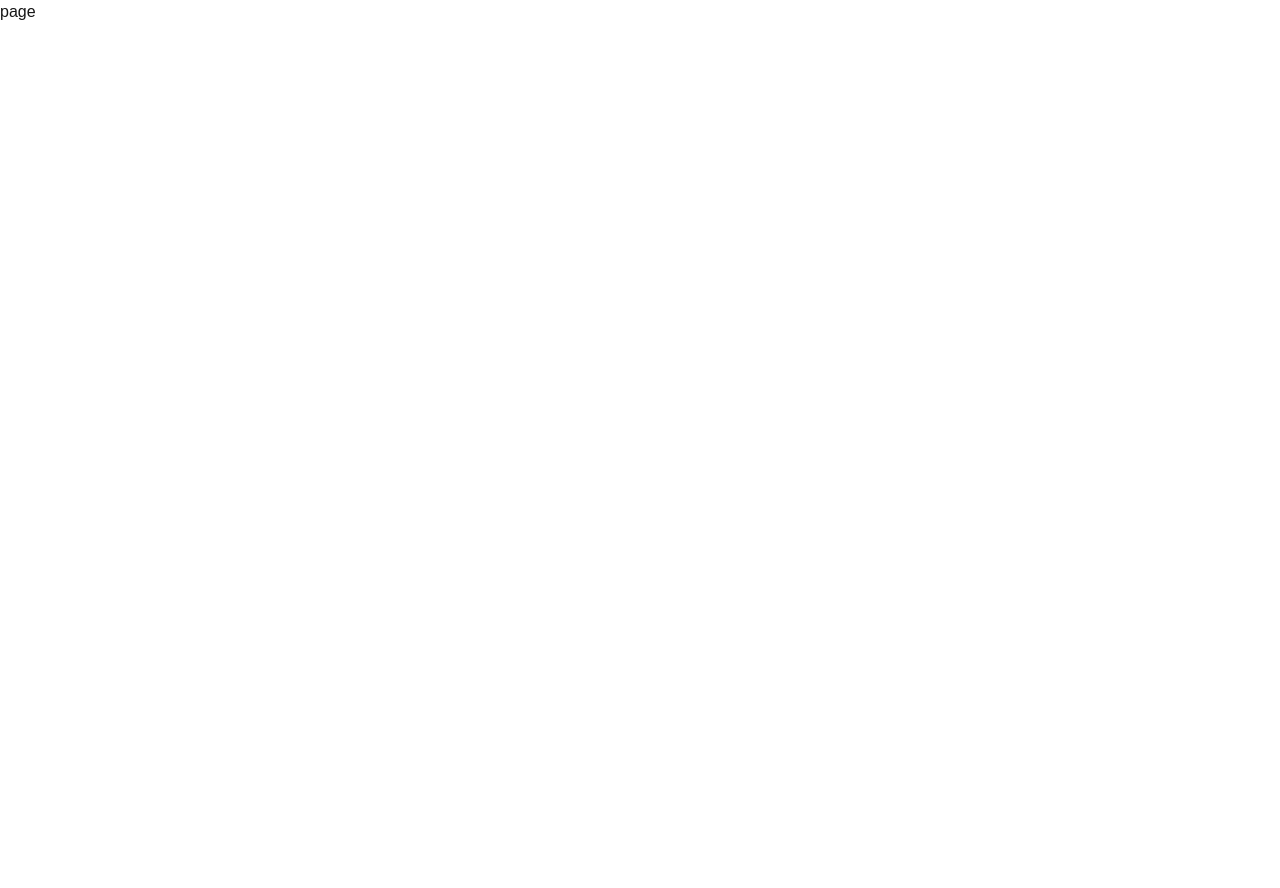
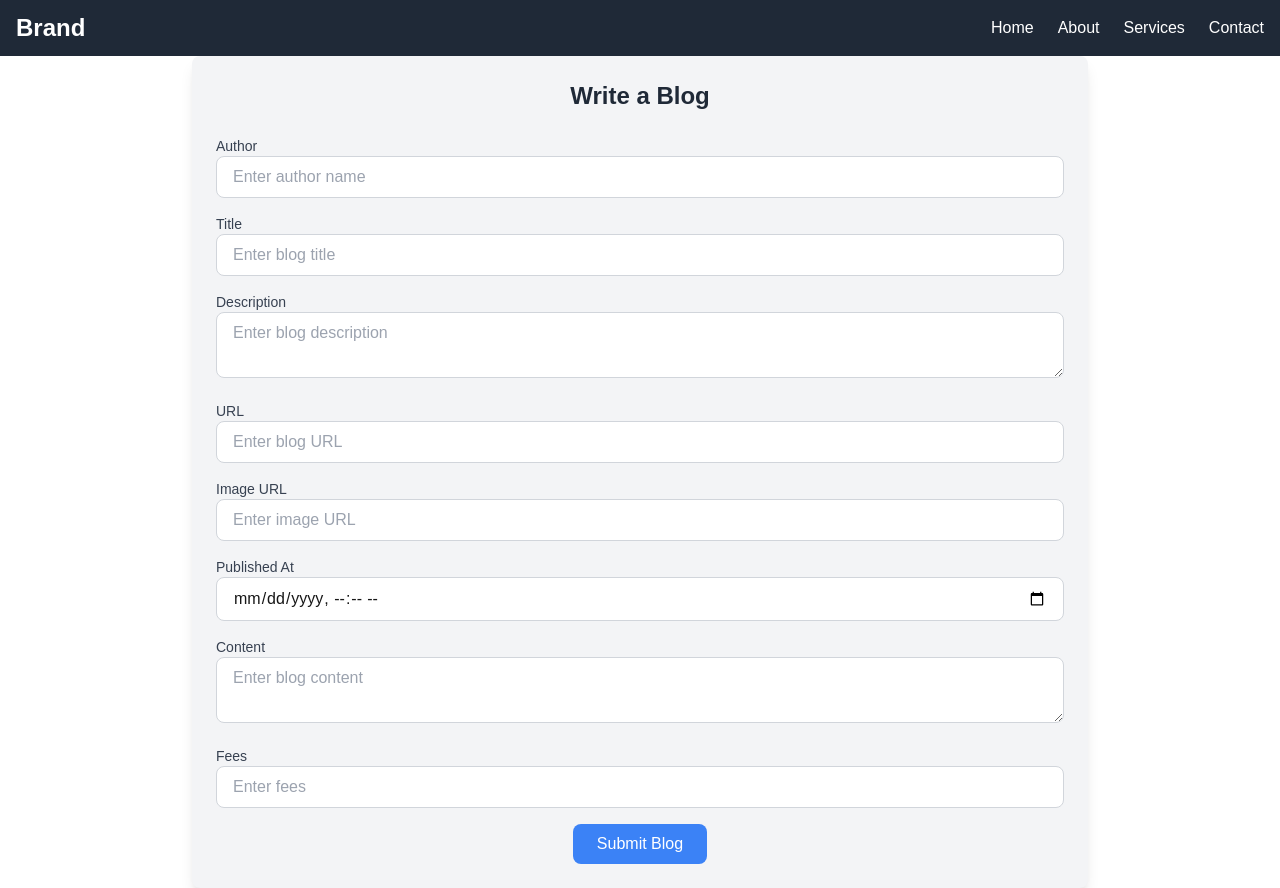
Before and after one commit to shikhar2311/SportsDunia, a Next.js app: page /pages/AddYourBlog in a window 1280 px wide. Before the commit the page ends 800 px from the top, so only its background shows below. Built offline with nearby package versions, Linux system fonts and the light colour scheme.

Commit message:
further additions in the UI

```diff
--- a/src/app/pages/AddYourBlog/page.js
+++ b/src/app/pages/AddYourBlog/page.js
@@ -1,9 +1,152 @@
-import React from 'react'
+'use client'
+import Navbar from '@/app/ui/Navbar';
+import React, { useState } from 'react';
 
-function page() {
+const page= () => {
+  const [formData, setFormData] = useState({
+    author: '',
+    title: '',
+    description: '',
+    url: '',
+    urlToImage: '',
+    publishedAt: '',
+    content: '',
+    fees: ''
+  });
+
+  const handleChange = (e) => {
+    const { name, value } = e.target;
+    setFormData({
+      ...formData,
+      [name]: value,
+    });
+  };
+
+  const handleSubmit = (e) => {
+    e.preventDefault();
+    console.log(formData);
+    // Add logic to handle form submission
+  };
+
   return (
-    <div>page</div>
-  )
-}
+   <div>
+     <Navbar/>
+     <div className="max-w-4xl mx-auto p-6 bg-gray-100 rounded-lg shadow-lg">
+      <h2 className="text-2xl font-bold text-gray-800 mb-6 text-center">Write a Blog</h2>
+      <form onSubmit={handleSubmit} className="space-y-4">
+        <div>
+          <label htmlFor="author" className="block text-sm font-medium text-gray-700">Author</label>
+          <input
+            type="text"
+            id="author"
+            name="author"
+            value={formData.author}
+            onChange={handleChange}
+            placeholder="Enter author name"
+            className="w-full px-4 py-2 border border-gray-300 rounded-lg focus:outline-none focus:ring-2 focus:ring-blue-500"
+          />
+        </div>
 
-export default page
+        <div>
+          <label htmlFor="title" className="block text-sm font-medium text-gray-700">Title</label>
+          <input
+            type="text"
+            id="title"
+            name="title"
+            value={formData.title}
+            onChange={handleChange}
+            placeholder="Enter blog title"
+            className="w-full px-4 py-2 border border-gray-300 rounded-lg focus:outline-none focus:ring-2 focus:ring-blue-500"
+          />
+        </div>
+
+        <div>
+          <label htmlFor="description" className="block text-sm font-medium text-gray-700">Description</label>
+          <textarea
+            id="description"
+            name="description"
+            value={formData.description}
+            onChange={handleChange}
+            placeholder="Enter blog description"
+            className="w-full px-4 py-2 border border-gray-300 rounded-lg focus:outline-none focus:ring-2 focus:ring-blue-500"
+          ></textarea>
+        </div>
+
+        <div>
+          <label htmlFor="url" className="block text-sm font-medium text-gray-700">URL</label>
+          <input
+            type="url"
+            id="url"
+            name="url"
+            value={formData.url}
+            onChange={handleChange}
+            placeholder="Enter blog URL"
+            className="w-full px-4 py-2 border border-gray-300 rounded-lg focus:outline-none focus:ring-2 focus:ring-blue-500"
+          />
+        </div>
+
+        <div>
+          <label htmlFor="urlToImage" className="block text-sm font-medium text-gray-700">Image URL</label>
+          <input
+            type="url"
+            id="urlToImage"
+            name="urlToImage"
+            value={formData.urlToImage}
+            onChange={handleChange}
+            placeholder="Enter image URL"
+            className="w-full px-4 py-2 border border-gray-300 rounded-lg focus:outline-none focus:ring-2 focus:ring-blue-500"
+          />
+        </div>
+
+        <div>
+          <label htmlFor="publishedAt" className="block text-sm font-medium text-gray-700">Published At</label>
+          <input
+            type="datetime-local"
+            id="publishedAt"
+            name="publishedAt"
+            value={formData.publishedAt}
+            onChange={handleChange}
+            className="w-full px-4 py-2 border border-gray-300 rounded-lg focus:outline-none focus:ring-2 focus:ring-blue-500"
+          />
+        </div>
+
+        <div>
+          <label htmlFor="content" className="block text-sm font-medium text-gray-700">Content</label>
+          <textarea
+            id="content"
+            name="content"
+            value={formData.content}
+            onChange={handleChange}
+            placeholder="Enter blog content"
+            className="w-full px-4 py-2 border border-gray-300 rounded-lg focus:outline-none focus:ring-2 focus:ring-blue-500"
+          ></textarea>
+        </div>
+
+        <div>
+          <label htmlFor="fees" className="block text-sm font-medium text-gray-700">Fees</label>
+          <input
+            type="number"
+            id="fees"
+            name="fees"
+            value={formData.fees}
+            onChange={handleChange}
+            placeholder="Enter fees"
+            className="w-full px-4 py-2 border border-gray-300 rounded-lg focus:outline-none focus:ring-2 focus:ring-blue-500"
+          />
+        </div>
+
+        <div className="text-center">
+          <button
+            type="submit"
+            className="px-6 py-2 bg-blue-500 text-white font-medium rounded-lg hover:bg-blue-600 focus:outline-none focus:ring-2 focus:ring-blue-500"
+          >
+            Submit Blog
+          </button>
+        </div>
+      </form>
+    </div>
+   </div>
+  );
+};
+
+export default page;
--- a/src/app/pages/Dashboard/ArticleSection.jsx
+++ b/src/app/pages/Dashboard/ArticleSection.jsx
@@ -1,5 +1,6 @@
 import BlogSection from '@/app/ui/BlogCard'
 import React from 'react'
+import Link from 'next/link'
 
 function ArticleSection() {
 
@@ -14,50 +15,6 @@ function ArticleSection() {
           "urlToImage": "https://example.com/images/minimalism.jpg",
           "publishedAt": "2024-12-20T10:30:00Z",
           "content": "Minimalism is more than a design trend; it’s a lifestyle choice. In this blog, we explore practical steps to declutter your life..."
-        },
-        {
-          "id": 2,
-          "author": "Rajesh Kumar",
-          "title": "Mastering JavaScript: Top Tips for Developers",
-          "theme": "Technology",
-          "description": "A collection of best practices and tips for JavaScript developers to improve their coding skills.",
-          "url": "https://example.com/blogs/mastering-javascript",
-          "urlToImage": "https://example.com/images/javascript-tips.jpg",
-          "publishedAt": "2024-11-15T08:00:00Z",
-          "content": "JavaScript is an essential language for web development. In this blog, we cover tips for optimizing code and debugging effectively..."
-        },
-        {
-          "id": 3,
-          "author": "Sophia Lee",
-          "title": "The Art of Baking: Secrets to Perfect Pastries",
-          "theme": "Food",
-          "description": "Unlock the secrets to baking delicious pastries with expert tips and foolproof recipes.",
-          "url": "https://example.com/blogs/baking-secrets",
-          "urlToImage": "https://example.com/images/baking-pastries.jpg",
-          "publishedAt": "2024-10-10T14:45:00Z",
-          "content": "Baking is both a science and an art. From flaky croissants to soft muffins, learn how to achieve perfection in your baking endeavors..."
-        },
-        {
-          "id": 4,
-          "author": "Liam Smith",
-          "title": "Hiking Trails Around the World You Must Visit",
-          "theme": "Travel",
-          "description": "Discover breathtaking hiking trails around the globe, from the Himalayas to Patagonia.",
-          "url": "https://example.com/blogs/hiking-trails",
-          "urlToImage": "https://example.com/images/hiking-trails.jpg",
-          "publishedAt": "2024-09-05T17:20:00Z",
-          "content": "For nature lovers and adventure seekers, hiking is the perfect way to explore the world's most stunning landscapes. Here are our top picks..."
-        },
-        {
-          "id": 5,
-          "author": "Emily Carter",
-          "title": "Meditation for Beginners: Finding Your Inner Peace",
-          "theme": "Health",
-          "description": "A beginner's guide to meditation, helping you embark on a journey toward mindfulness and tranquility.",
-          "url": "https://example.com/blogs/meditation-for-beginners",
-          "urlToImage": "https://example.com/images/meditation.jpg",
-          "publishedAt": "2024-08-22T09:15:00Z",
-          "content": "Meditation is a powerful tool to improve your mental health. In this blog, we cover simple techniques to help you get started..."
         }
       ]
 
@@ -66,7 +23,7 @@ function ArticleSection() {
 
   return (
     <div className=' relative bg-purple-200 p-3 text-black flex justify-center flex-col items-center min-h-screen'>
-        <div className=' absolute right-1 top-1'><button className=' cursor-pointer bg-green-400 p-2 rounded-lg size-xl'>New ➕</button></div>
+        <div className=' absolute right-1 top-1'><Link href="/pages/AddYourBlog"> <button className=' cursor-pointer bg-green-400 p-2 rounded-lg size-xl'>New ➕</button> </Link></div>
         <BlogSection blogs={blogs}/>
     </div>
   )
```
